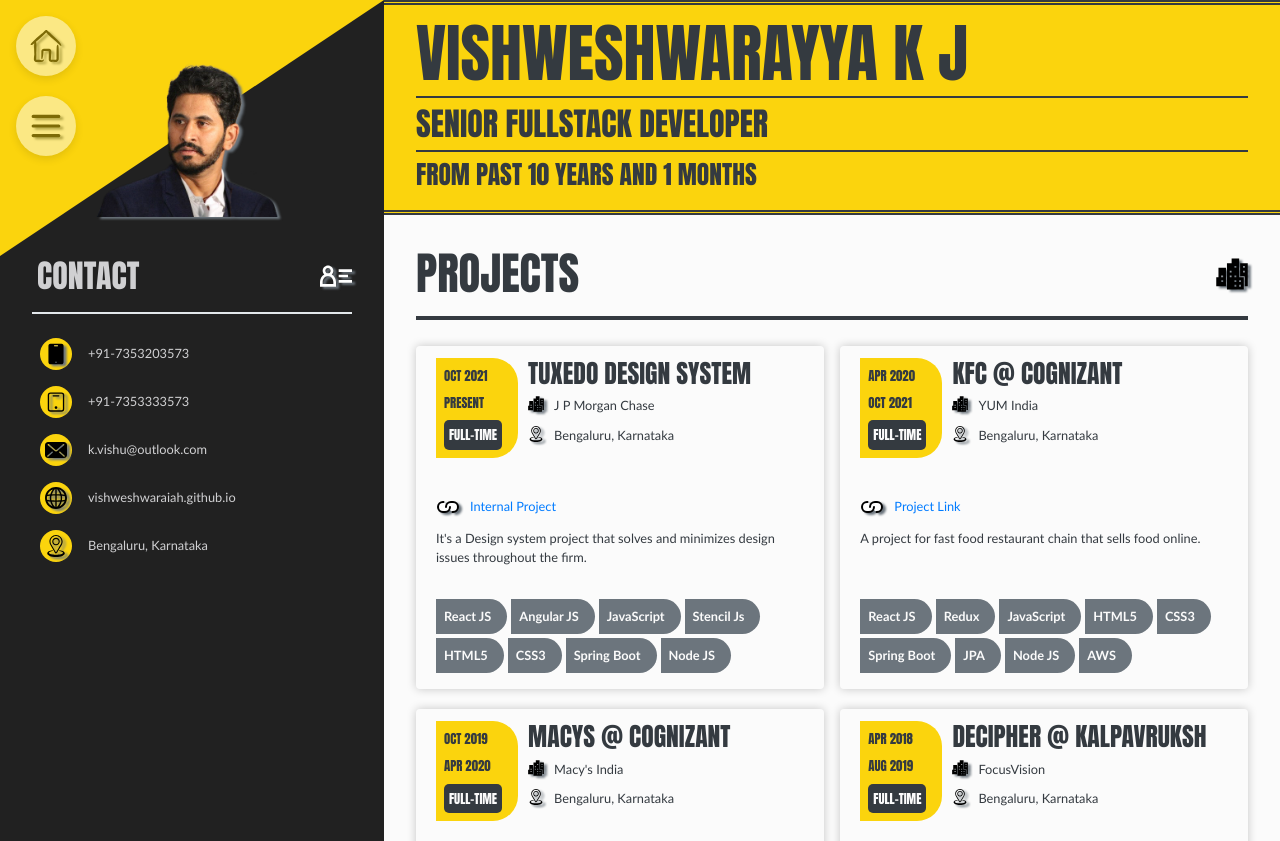
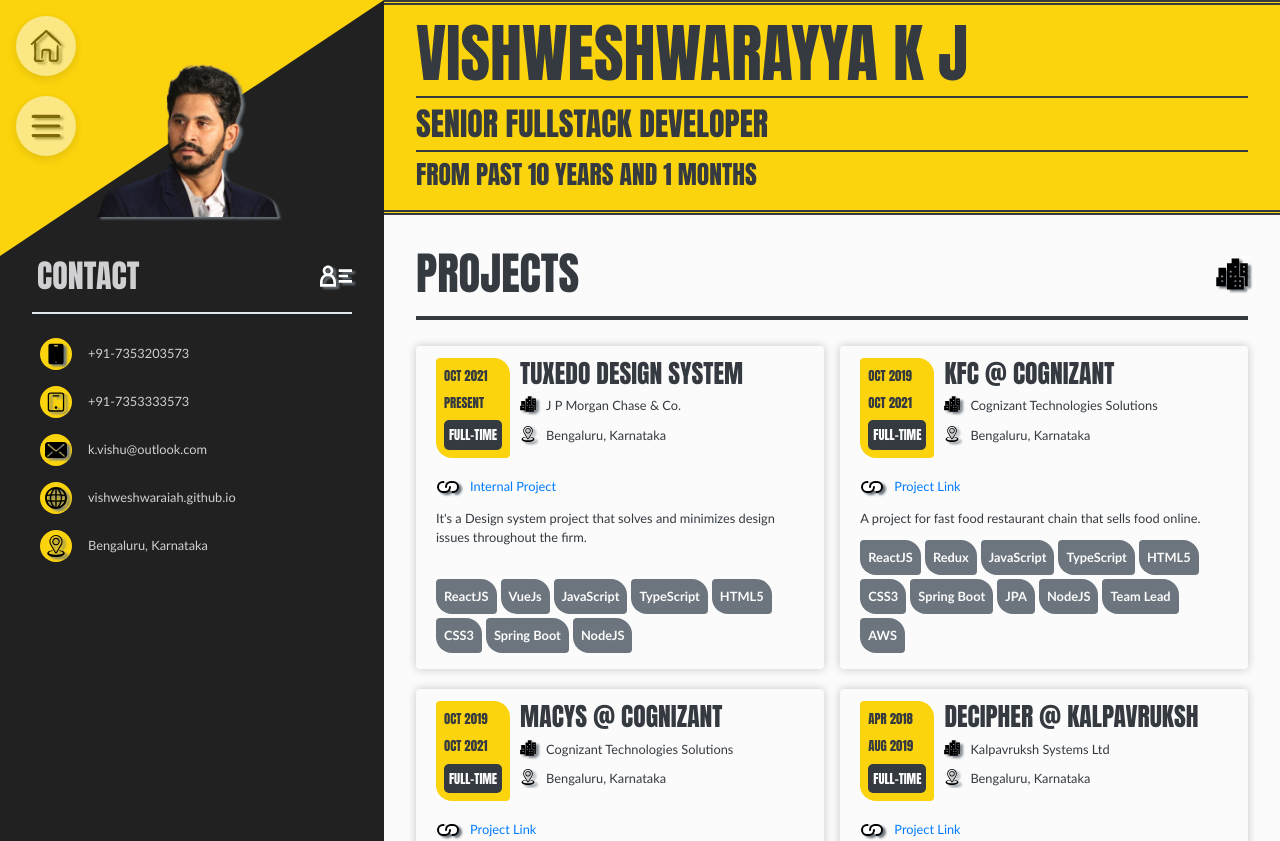
Before and after one commit to vishweshwaraiah/portfolio, a Vue app: page /projects in a window 1280 px wide. Shown: the top 841 px of the page. Built offline with nearby package versions, Linux system fonts and the light colour scheme.

Commit message:
Portfolio: Application enhancements

```diff
--- a/src/assets/styles/_global.scss
+++ b/src/assets/styles/_global.scss
@@ -1212,7 +1212,7 @@ footer,
     }
 
     .card-body {
-      padding: 1.25rem;
+      padding: 0 1.25rem;
     }
 
     .card-footer {
--- a/src/stores/experiences.js
+++ b/src/stores/experiences.js
@@ -9,23 +9,32 @@ const useExperiencesStore = defineStore('experiences', () => {
         to: 'Present',
         type: 'Full-Time'
       },
-      job_title: 'Senior Associate',
+      job_title: 'Sr. Associate',
       job_company: 'J P Morgan Chase & Co.',
       job_location: 'Bengaluru, Karnataka',
       work_description:
-        "It's a Design system project that solves and minimizes design issues throughout the firm. I'm Responsible to Write Best, Efficient, Testable Code Using Standard Software development practices.",
+        "Working on a Design system project that solves and minimizes design issues throughout the firm. I'm also responsible to mentor junior developers and interns.",
+      print_break: false,
+      print_margin: false,
+      projects_list: [
+        {
+          project_name: 'Tuxedo Design System',
+          project_description:
+            "It's a Design system project that solves and minimizes design issues throughout the firm.",
           work_skills: [
-        'React JS',
-        'Angular JS',
+            'ReactJS',
+            'VueJs',
             'JavaScript',
-        'Stencil Js',
+            'TypeScript',
             'HTML5',
             'CSS3',
             'Spring Boot',
-        'Node JS'
+            'NodeJS'
           ],
-      print_break: false,
-      print_margin: false
+          project_link: 'internal',
+          isProject: true
+        }
+      ]
     },
     {
       exp_details: {
@@ -33,24 +42,54 @@ const useExperiencesStore = defineStore('experiences', () => {
         to: 'Oct 2021',
         type: 'Full-Time'
       },
-      job_title: 'Senior Associate',
+      job_title: 'Sr. Associate',
       job_company: 'Cognizant Technologies Solutions',
       job_location: 'Bengaluru, Karnataka',
       work_description:
-        "I was Responsible to Write Best, Efficient, Testable Code Using Standard Software development practices. Worked on Projects like Macy's and KFC India.",
+        "I was Responsible to Lead a team of 6 developers and to Write Best, Efficient, Testable Code Using Standard Software development practices. Worked on Projects like Macy's and KFC India.",
+      print_break: false,
+      print_margin: false,
+      projects_list: [
+        {
+          project_name: 'KFC @ Cognizant',
+          project_description: 'A project for fast food restaurant chain that sells food online.',
           work_skills: [
-        'React JS',
+            'ReactJS',
             'Redux',
             'JavaScript',
+            'TypeScript',
             'HTML5',
             'CSS3',
             'Spring Boot',
             'JPA',
-        'Node JS',
+            'NodeJS',
+            'Team Lead',
             'AWS'
           ],
-      print_break: false,
-      print_margin: false
+          project_link: 'https://online.kfc.co.in/',
+          isProject: true
+        },
+        {
+          project_name: 'Macys @ Cognizant',
+          project_description:
+            'An online clothing and accessories modern department store project.',
+          work_skills: [
+            'ReactJS',
+            'Redux',
+            'AWS',
+            'TypeScript',
+            'VueJS',
+            'Vuex',
+            'JavaScript',
+            'HTML5',
+            'CSS3',
+            'NodeJS',
+            'Micro-frontends'
+          ],
+          project_link: 'https://www.macys.com/',
+          isProject: true
+        }
+      ]
     },
     {
       exp_details: {
@@ -58,23 +97,32 @@ const useExperiencesStore = defineStore('experiences', () => {
         to: 'Aug 2019',
         type: 'Full-Time'
       },
-      job_title: 'Senior Software Developer',
+      job_title: 'Sr. Software Developer',
       job_company: 'Kalpavruksh Systems Ltd',
       job_location: 'Bengaluru, Karnataka',
       work_description:
-        'I was Responsible to Write Best, Efficient, Testable Code Using Standard Software development practices. Worked with clients on an online surveying and reporting project like google survey and forms.',
+        'Worked with clients on an online surveying and reporting project like google survey and forms. I was Responsible to Write Best, Efficient, Testable Code Using Standard Software development practices.',
+      print_break: true,
+      print_margin: false,
+      projects_list: [
+        {
+          project_name: 'Decipher @ Kalpavruksh',
+          project_description:
+            "It's an online surveying and reporting project like google survey and forms.",
           work_skills: [
-        'React JS',
+            'ReactJS',
             'Redux',
             'JQuery',
-        'NStyles',
-        'Node JS',
+            'NodeJS',
             'JavaScript',
             'HTML5',
-        'CSS3'
+            'CSS3',
+            'Micro-frontends'
           ],
-      print_break: true,
-      print_margin: false
+          project_link: 'https://www.forsta.com/company/legacy-brands/',
+          isProject: true
+        }
+      ]
     },
     {
       exp_details: {
@@ -82,25 +130,34 @@ const useExperiencesStore = defineStore('experiences', () => {
         to: 'Mar 2018',
         type: 'Full-Time'
       },
-      job_title: 'Senior System Engineer',
+      job_title: 'Sr. System Engineer',
       job_company: 'IBM India Private Ltd',
       job_location: 'Bengaluru, Karnataka',
       work_description:
         'I was Responsible to Write Best, Efficient, Testable Code Using Standard Software development practices. Worked on an online Financial Crimes Due Diligence project with IBM Watson.',
+      print_break: false,
+      print_margin: true, // bcz we need a page break after previous item
+      projects_list: [
+        {
+          project_name: 'FCDD @ IBM',
+          project_description:
+            "It's an online Financial Crimes Due Diligence project with IBM Watson.",
           work_skills: [
-        'React JS',
-        'Vue Js',
+            'ReactJS',
+            'VueJs',
             'Redux',
             'Vuex',
-        'Node JS',
+            'NodeJS',
             'JavaScript',
             'HTML5',
             'CSS3',
             'Core-Java',
-        'D3 JS'
+            'D3JS'
           ],
-      print_break: false,
-      print_margin: true // bcz we need a page break after previous item
+          project_link: 'internal',
+          isProject: true
+        }
+      ]
     },
     {
       exp_details: {
@@ -112,7 +169,14 @@ const useExperiencesStore = defineStore('experiences', () => {
       job_company: 'Capricoast Home Solutions Pvt Ltd',
       job_location: 'Bengaluru, Karnataka',
       work_description:
-        'I was Responsible to Write Best, Efficient, Testable Code Using Standard Software development practices. Worked on an online shopping project that sells modular-kitchens, wardrobes and other home utils.',
+        'Worked on an online shopping project that sells modular-kitchens, wardrobes and other home utils. I was Responsible to Write Best, Efficient, Testable Code Using Standard Software development practices.',
+      print_break: false,
+      print_margin: false,
+      projects_list: [
+        {
+          project_name: 'Capricoast',
+          project_description:
+            "It's an online shopping project that sells modular-kitchens, wardrobes and other home utils.",
           work_skills: [
             'JQuery',
             'JavaScript',
@@ -123,8 +187,10 @@ const useExperiencesStore = defineStore('experiences', () => {
             'Spring MVC',
             'Hibernate'
           ],
-      print_break: false,
-      print_margin: false
+          project_link: 'https://www.homelane.com/',
+          isProject: true
+        }
+      ]
     },
     {
       exp_details: {
@@ -137,6 +203,13 @@ const useExperiencesStore = defineStore('experiences', () => {
       job_location: 'Bengaluru, Karnataka',
       work_description:
         'I was Responsible to Write Best, Efficient, Testable Code Using Standard Software development practices. Worked on multiple small scale projects.',
+      print_break: false,
+      print_margin: false,
+      projects_list: [
+        {
+          project_name: 'Ind-Global',
+          project_description:
+            "It's a company website, a content management system framework used to develop this website.",
           work_skills: [
             'JavaScript',
             'HTML',
@@ -148,8 +221,10 @@ const useExperiencesStore = defineStore('experiences', () => {
             'OpenCart',
             'jQuery'
           ],
-      print_break: false,
-      print_margin: false
+          project_link: 'https://www.homelane.com/',
+          isProject: false
+        }
+      ]
     }
   ])
 
--- a/src/stores/projects.js
+++ /dev/null
@@ -1,152 +0,0 @@
-import { ref, computed } from 'vue'
-import { defineStore } from 'pinia'
-
-const useProjectsStore = defineStore('projects', () => {
-  const projects = ref([
-    {
-      project_duration: {
-        from: 'Oct 2021',
-        to: 'Present',
-        type: 'Full-Time'
-      },
-      project_name: 'Tuxedo Design System',
-      project_client: 'J P Morgan Chase',
-      project_location: 'Bengaluru, Karnataka',
-      project_description:
-        "It's a Design system project that solves and minimizes design issues throughout the firm.",
-      work_skills: [
-        'React JS',
-        'Angular JS',
-        'JavaScript',
-        'Stencil Js',
-        'HTML5',
-        'CSS3',
-        'Spring Boot',
-        'Node JS'
-      ],
-      project_link: 'internal'
-    },
-    {
-      project_duration: {
-        from: 'Apr 2020',
-        to: 'Oct 2021',
-        type: 'Full-Time'
-      },
-      project_name: 'KFC @ Cognizant',
-      project_client: 'YUM India',
-      project_location: 'Bengaluru, Karnataka',
-      project_description: 'A project for fast food restaurant chain that sells food online.',
-      work_skills: [
-        'React JS',
-        'Redux',
-        'JavaScript',
-        'HTML5',
-        'CSS3',
-        'Spring Boot',
-        'JPA',
-        'Node JS',
-        'AWS'
-      ],
-      project_link: 'https://online.kfc.co.in/'
-    },
-    {
-      project_duration: {
-        from: 'Oct 2019',
-        to: 'Apr 2020',
-        type: 'Full-Time'
-      },
-      project_name: 'Macys @ Cognizant',
-      project_client: "Macy's India",
-      project_location: 'Bengaluru, Karnataka',
-      project_description: 'An online clothing and accessories modern department store project.',
-      work_skills: [
-        'React JS',
-        'Redux',
-        'Vue JS',
-        'JavaScript',
-        'HTML5',
-        'CSS3',
-        'Node JS',
-        'Micro-frontends',
-        'AWS'
-      ],
-      project_link: 'https://www.macys.com/'
-    },
-    {
-      project_duration: {
-        from: 'Apr 2018',
-        to: 'Aug 2019',
-        type: 'Full-Time'
-      },
-      project_name: 'Decipher @ Kalpavruksh',
-      project_client: 'FocusVision',
-      project_location: 'Bengaluru, Karnataka',
-      project_description:
-        "It's an online surveying and reporting project like google survey and forms.",
-      work_skills: [
-        'React JS',
-        'Redux',
-        'JQuery',
-        'NStyles',
-        'Node JS',
-        'JavaScript',
-        'HTML5',
-        'CSS3',
-        'Micro-frontends'
-      ],
-      project_link: 'https://www.forsta.com/company/legacy-brands/'
-    },
-    {
-      project_duration: {
-        from: 'Jan 2017',
-        to: 'Mar 2018',
-        type: 'Full-Time'
-      },
-      project_name: 'FCDD @ IBM',
-      project_client: 'IBM India',
-      project_location: 'Bengaluru, Karnataka',
-      project_description: "It's an online Financial Crimes Due Diligence project with IBM Watson.",
-      work_skills: [
-        'React JS',
-        'Redux',
-        'JQuery',
-        'Node JS',
-        'JavaScript',
-        'HTML5',
-        'CSS3',
-        'Core-Java',
-        'D3 JS'
-      ],
-      project_link: 'internal'
-    },
-    {
-      project_duration: {
-        from: 'Jun 2014',
-        to: 'Nov 2016',
-        type: 'Full-Time'
-      },
-      project_name: 'Capricoast',
-      project_client: 'Capricoast Home Solutions',
-      project_location: 'Bengaluru, Karnataka',
-      project_description:
-        "It's an online shopping project that sells modular-kitchens, wardrobes and other home utils.",
-      work_skills: [
-        'JQuery',
-        'JavaScript',
-        'PHP',
-        'MySQL',
-        'HTML5',
-        'CSS3',
-        'Spring MVC',
-        'Hibernate'
-      ],
-      project_link: 'https://www.homelane.com/'
-    }
-  ])
-
-  const getProjects = computed(() => projects.value)
-
-  return { getProjects }
-})
-
-export default useProjectsStore
--- a/src/stores/skills.js
+++ b/src/stores/skills.js
@@ -6,10 +6,10 @@ const useSkillsStore = defineStore('skills', () => {
     'React.js',
     'Vue.js',
     'Node.js',
-    'jSon',
+    'JSON',
     'Technical requirements',
     'Teamwork',
-    'Ajax',
+    'TypeScript',
     'AWS',
     'Business requirements',
     'Responsive design',
--- a/src/subviews/DetailsBadge.vue
+++ b/src/subviews/DetailsBadge.vue
@@ -91,9 +91,9 @@ const cardWrapper = computed(() => {
   background: v-bind('theme.bgColor');
   width: auto;
   height: auto;
-  padding: 0.25rem 1rem 0.25rem 0.5rem;
+  padding: px2rem(4) px2rem(8);
   display: inline-block;
-  border-radius: 0 px2rem(25) px2rem(25) 0;
+  border-radius: px2rem(4) px2rem(16);
   font-weight: bolder;
 
   &.absolute {
--- a/src/subviews/ProjectsGrid.vue
+++ b/src/subviews/ProjectsGrid.vue
@@ -3,8 +3,8 @@ import DetailsBadge from '@/subviews/DetailsBadge.vue'
 import MasterIcon from '@/components/MasterIcon.vue'
 import MasterHrLine from '@/components/MasterHrLine.vue'
 
-defineProps({
-  projectsList: {
+const props = defineProps({
+  orgsList: {
     type: Array,
     default: () => []
   },
@@ -13,6 +13,23 @@ defineProps({
     default: ''
   }
 })
+
+const projectsList = () => {
+  if (props.orgsList.length) {
+    const list = props.orgsList
+      .map((x) =>
+        x.projects_list.map((project) => ({
+          ...project,
+          project_duration: x.exp_details,
+          project_client: x.job_company,
+          project_location: x.job_location
+        }))
+      )
+      .flat()
+      .filter((i) => i.isProject)
+    return list
+  }
+}
 
 const isInternal = (project) => {
   return project.project_link === 'internal'
@@ -32,7 +49,7 @@ const isInternal = (project) => {
     </div>
     <MasterHrLine thickness="2px" />
     <div class="grid-container grids_2">
-      <div class="grid-item card has_space" v-for="(project, idx) in projectsList" :key="idx">
+      <div class="grid-item card has_space" v-for="(project, idx) in projectsList()" :key="idx">
         <div class="card-header noBg">
           <DetailsBadge
             class="project_duration"
--- a/src/utils/constants.js
+++ b/src/utils/constants.js
@@ -1,3 +1,4 @@
 export const careerStarted = new Date(Date.UTC(2013, 0))
 export const linkedIn = 'https://www.linkedin.com/in/vishweshwaraiah'
 export const github = 'https://github.com/vishweshwaraiah'
+export const themesList = ['Default', 'Dark', 'Light', 'Pink', 'Orange']
--- a/src/views/MyProjects.vue
+++ b/src/views/MyProjects.vue
@@ -7,13 +7,13 @@ import DeveloperPicture from '@/subviews/DeveloperPicture.vue'
 import DeveloperContact from '@/subviews/DeveloperContact.vue'
 import ProjectsGrid from '@/subviews//ProjectsGrid.vue'
 import useContactStore from '@/stores/contact.js'
-import useProjectsStore from '@/stores/projects'
+import useExperiencesStore from '@/stores/experiences'
 
 const contact = useContactStore()
 const devContact = contact.getContact
 
-const projects = useProjectsStore()
-const projectsList = projects.getProjects
+const experiences = useExperiencesStore()
+const orgsList = experiences.getExperiences
 
 const subTitle = 'Senior Fullstack Developer'
 const devTitle = 'Vishweshwarayya K J'
@@ -40,7 +40,7 @@ if (device === 'mobile') {
     </template>
     <template #content>
       <DeveloperTitle :title="devTitle" :subtitle="subTitle" />
-      <ProjectsGrid :projectsList="projectsList" :sectionTitle="sectionTitle" />
+      <ProjectsGrid :orgsList="orgsList" :sectionTitle="sectionTitle" />
     </template>
   </MasterTemplate>
 </template>
```
Also changed, not shown: package.json (+13 -13 lines), src/assets/styles/_variables.scss (+48 -0 lines), src/subviews/WorkExperience.vue (+16 -5 lines), src/views/MyPortfolio.vue (+5 -30 lines), src/assets/icons/vishu-b.svg (added), 1 other file (tests, documents, lock files or other folders). Lines whose indentation alone changed are shown as unchanged.
